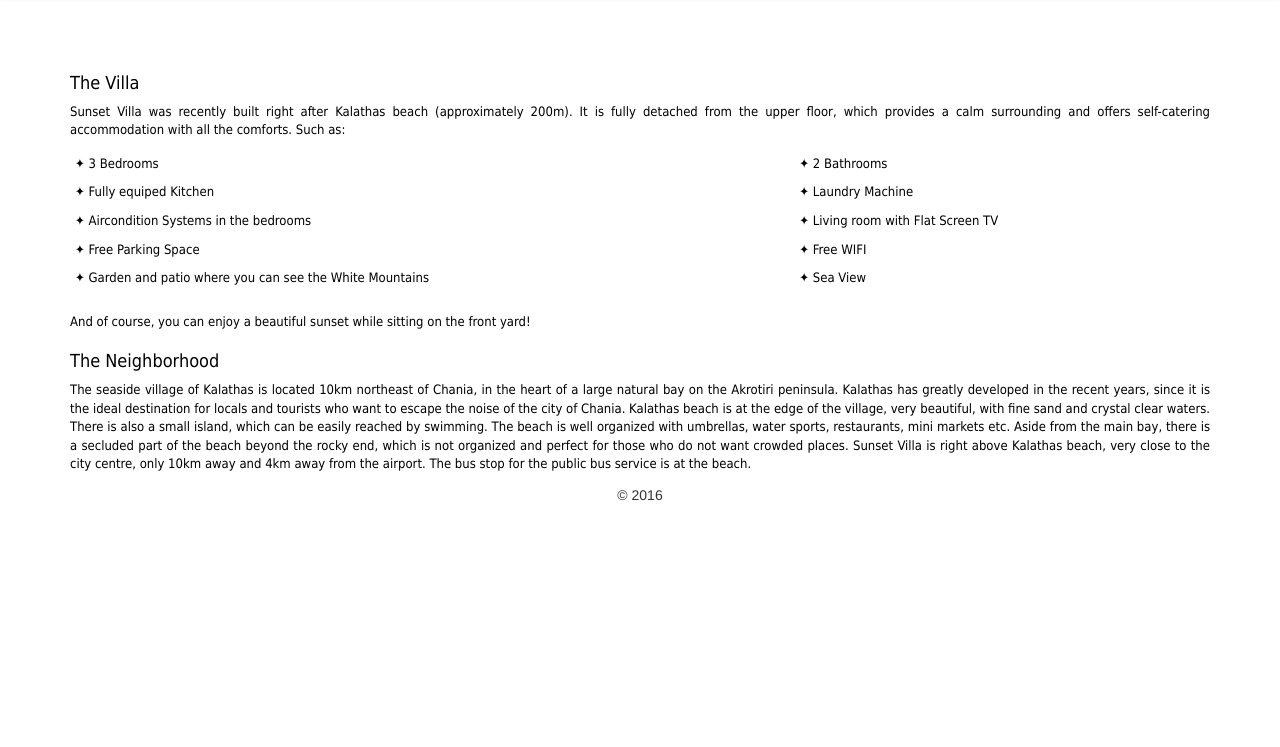
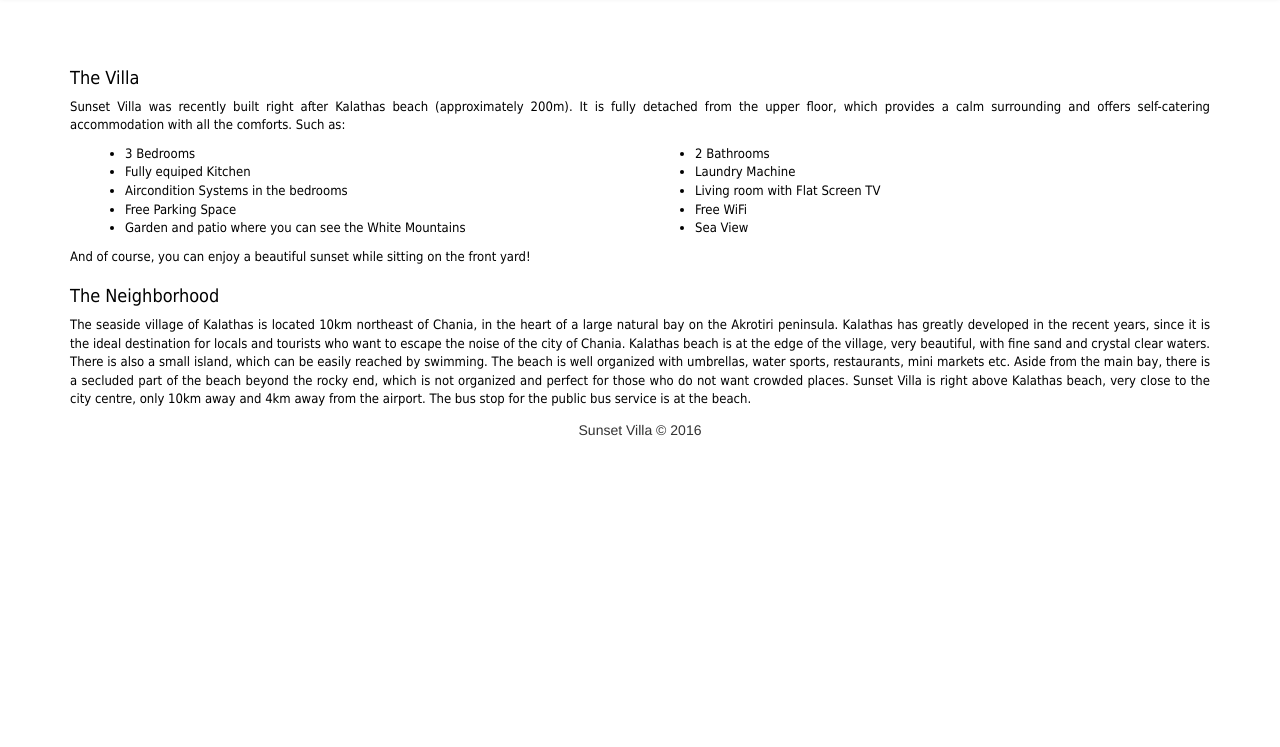
Before and after one commit to liavklt/sunsetvilla, a website: page about.html in a window 1280 px wide. Shown: the part 53-800 px from the top of the page. Drawn offline with nearby package versions, Linux system fonts and the light colour scheme.

Commit message:
Fixed issues

```diff
--- a/about.html
+++ b/about.html
@@ -31,7 +31,7 @@
 						<li class="active"><a href="about.html">About</a></li>
 						<li><a href="photos.html">Photos</a></li>
 						<li><a href="bookings.html">Bookings</a></li>
-						<li><a href="map.html">Map</a></li>
+						<li><a href="contact.html">Contact</a></li>
 					</ul>
 				</div>
 			</div>
@@ -51,32 +51,27 @@
 					</h4>
 					<p style="text-align: justify;">
 						Sunset Villa was recently built right after Kalathas beach (approximately 200m). It is fully detached from the upper floor, which provides a calm surrounding and offers self-catering accommodation with all the comforts. Such as:</p>
-					<div class="table-responsive">
-						<table class="table table-condensed borderless">
-							<tbody>
-								<tr>
-									<td>&#10022; 3 Bedrooms</td>
-									<td>&#10022; 2 Bathrooms</td>
-								</tr>
-								<tr>
-									<td>&#10022; Fully equiped Kitchen</td>
-									<td>&#10022; Laundry Machine</td>
-								</tr>
-								<tr>
-									<td>&#10022; Aircondition Systems in the bedrooms</td>
-									<td>&#10022; Living room with Flat Screen TV</td>
-								</tr>
-								<tr>
-									<td>&#10022; Free Parking Space</td>
-									<td>&#10022; Free WIFI</td>
-								</tr>
-								<tr>
-									<td>&#10022; Garden and patio where you can see the White Mountains</td>
-									<td>&#10022; Sea View</td>
-								</tr>
-							</tbody>
-						</table>
+					<div class="col-xs-12 col-sm-12 col-md-6 ">
+						<ul>
+							<li>3 Bedrooms</li>
+							<li>Fully equiped Kitchen</li>
+							<li>Aircondition Systems in the bedrooms</li>
+							<li>Free Parking Space</li>
+							<li>Garden and patio where you can see the White Mountains</li>
+
+						</ul>
 					</div>
+					<div class="col-xs-12 col-sm-12 col-md-6">
+						<ul>
+							<li>2 Bathrooms</li>
+							<li>Laundry Machine</li>
+							<li>Living room with Flat Screen TV</li>
+							<li>Free WiFi</li>
+							<li>Sea View</li>
+
+						</ul>
+					</div>
+
 
 					<p style="text-align: justify; margin-bottom: 20px;">And of course, you can enjoy a beautiful sunset while sitting on the front yard!
 
@@ -108,13 +103,14 @@
 				<div class="row">
 					<div class="col-xs-12 col-sm-12 col-md-12 text-center">
 						<p>
+							Sunset Villa
 							&copy;
 							<script type="text/javascript">
-  document.write(new Date().getFullYear());
-</script>
+								document.write(new Date().getFullYear());
+							</script>
 
-				<!--&copy; 2016<script>new Date().getFullYear()>2010&&document.write("-"+new Date().getFullYear());</script>, Kalathas Sunset Villa-->
-				</p>
+							<!--&copy; 2016<script>new Date().getFullYear()>2010&&document.write("-"+new Date().getFullYear());</script>, Kalathas Sunset Villa-->
+						</p>
 					</div>
 				</div>
 
--- a/main.css
+++ b/main.css
@@ -3,9 +3,18 @@ body {
 	font-size: 14px;
 
 }
+/*html, body{
+	height:100%;
 
+
+} */
+.carousel {
+  width:100%;
+}
+/*.carousel,.item,.active{height:100%;}
+.carousel-inner{height:100%;} */
 .navbar {
-	margin-bottom: 5px;
+	margin-bottom: 0px;
 }
 .sunset {
 	margin-top: 30px;
@@ -44,14 +53,7 @@ body {
 	font-family: Tahoma;
 
 }
-.table-responsive{
-	overflow-y: visible;
-	height: 100%;
 
-}
-.borderless tbody tr td, .borderless tbody tr th, .borderless thead tr th {
-	border: none;
-}
 
 .about{
 	position:relative;
@@ -157,7 +159,7 @@ body {
 .booking-embed-frame {
 	background: white;
 	padding: 20px;
-	padding-bottom: 30px;
+	padding-bottom: 10px;
 }
 .listing-embed-booking-summary {
 	font-size: 14px;
@@ -178,7 +180,9 @@ body {
 	text-align: justify;
 	color: #565a5c;
 }
-
+#googleMap {
+	margin-bottom: 10px;
+}
 .button {
     background-color: #4CAF50; /* Green */
     border: none;
@@ -198,5 +202,10 @@ body {
 	.sunset>img {
 		width: 100%;
 	}
-	}
+
+
 }
+.carousel-inner > .item > img {
+
+  width: 100%;
+}
```
Also changed, not shown: bookings.html (+15 -14 lines), contact.html (renamed from map.html, +8 -7 lines), index.html (+14 -8 lines), photos.html (+6 -5 lines).
